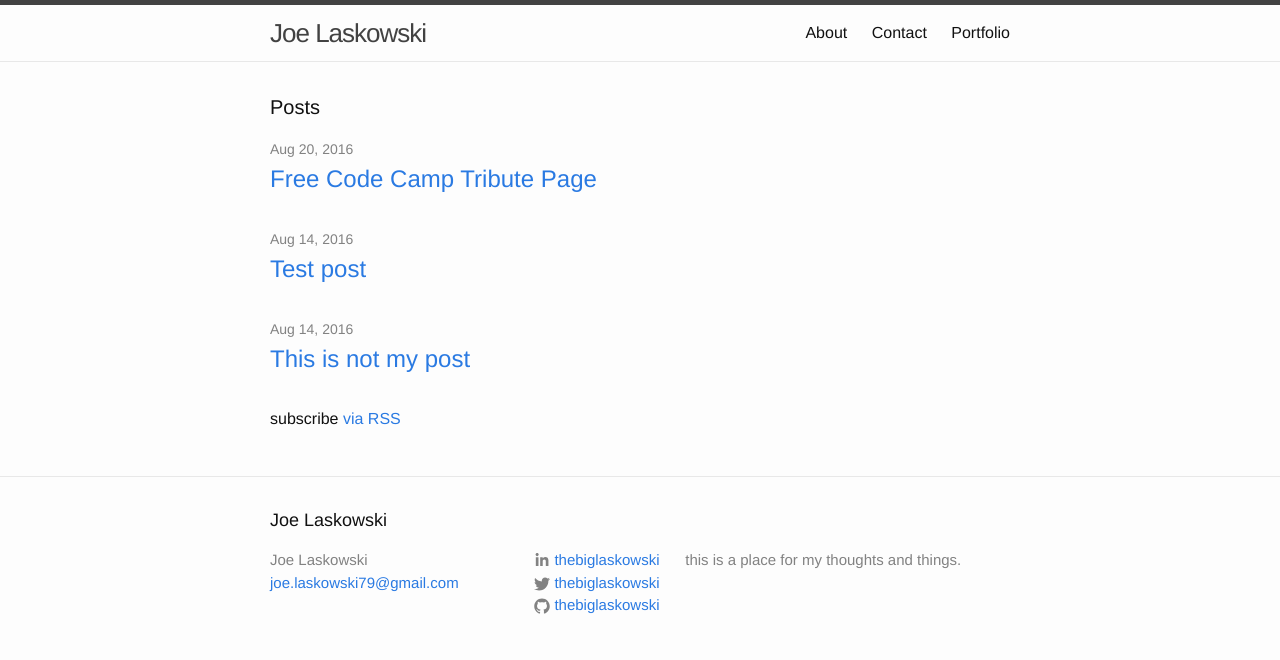
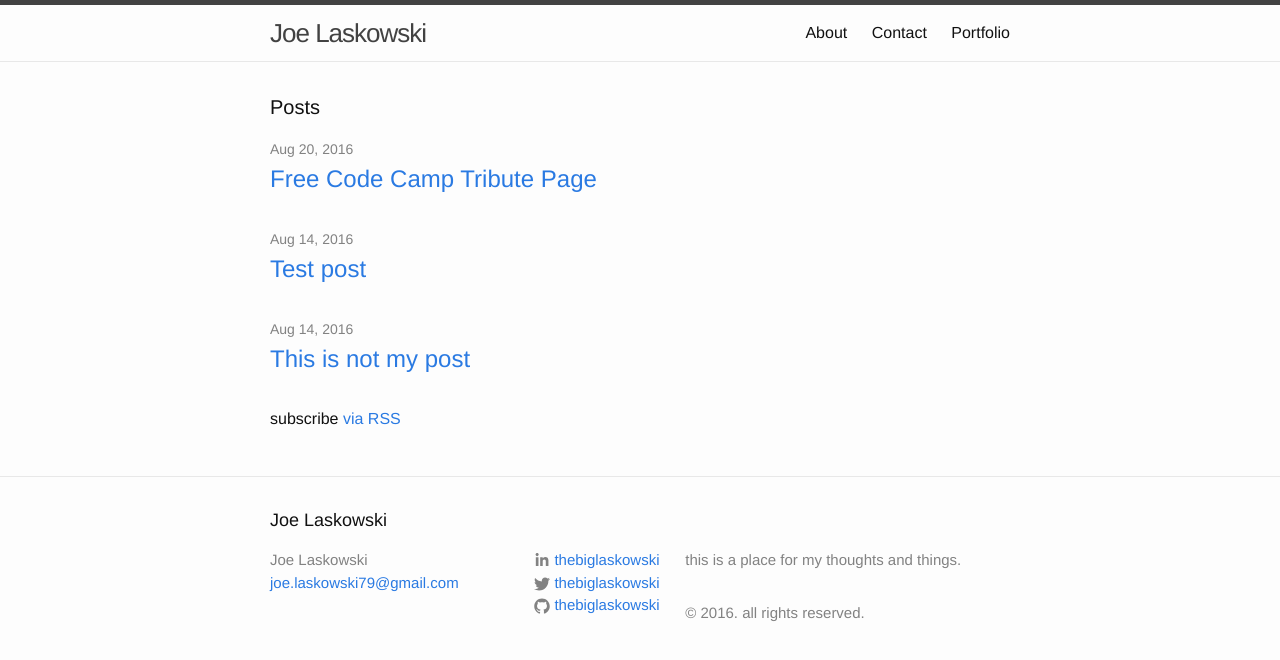
Before and after one commit to TheBigLaskowski/blog, a Jekyll site: the page built from index.html, in a window 1280 px wide. Shown: the top 660 px of the page. Built offline with Jekyll 4.4.1, drawn with Linux system fonts in a browser that asks for light colours; part of the change alters nothing that is shown.

```diff
--- a/_includes/footer.html
+++ b/_includes/footer.html
@@ -33,6 +33,9 @@
             <div class="footer-col footer-col-3">
                 <p>{{ site.description }}</p>
             </div>
+            <div class="footer-col footer-col-4">
+                <p>© 2016. all rights reserved.</p>
+            </div>
         </div>
 
     </div>
--- /dev/null
+++ b/_includes/google-analytics.html
@@ -0,0 +1,10 @@
+<script>
+  (function(i,s,o,g,r,a,m){i['GoogleAnalyticsObject']=r;i[r]=i[r]||function(){
+  (i[r].q=i[r].q||[]).push(arguments)},i[r].l=1*new Date();a=s.createElement(o),
+  m=s.getElementsByTagName(o)[0];a.async=1;a.src=g;m.parentNode.insertBefore(a,m)
+  })(window,document,'script','https://www.google-analytics.com/analytics.js','ga');
+
+  ga('create', 'UA-55211777-1', 'auto');
+  ga('send', 'pageview');
+
+</script>
--- a/_includes/head.html
+++ b/_includes/head.html
@@ -5,8 +5,8 @@
 
     <title>{% if page.title %}{{ page.title | escape }}{% else %}{{ site.title | escape }}{% endif %}</title>
     <meta name="description" content="{% if page.excerpt %}{{ page.excerpt | strip_html | strip_newlines | truncate: 160 }}{% else %}{{ site.description }}{% endif %}">
-
-  <link rel="stylesheet" href="{{ "/css/main.css" | prepend: site.baseurl }}">
+    {% include google-analytics.html %}
+    <link rel="stylesheet" href="{{ " /css/main.css " | prepend: site.baseurl }}">
     <link rel="canonical" href="{{ page.url | replace:'index.html','' | prepend: site.baseurl | prepend: site.url }}">
-  <link rel="alternate" type="application/rss+xml" title="{{ site.title }}" href="{{ "/feed.xml" | prepend: site.baseurl | prepend: site.url }}">
+    <link rel="alternate" type="application/rss+xml" title="{{ site.title }}" href="{{ " /feed.xml " | prepend: site.baseurl | prepend: site.url }}">
 </head>
```
Lines whose indentation alone changed are shown as unchanged.
